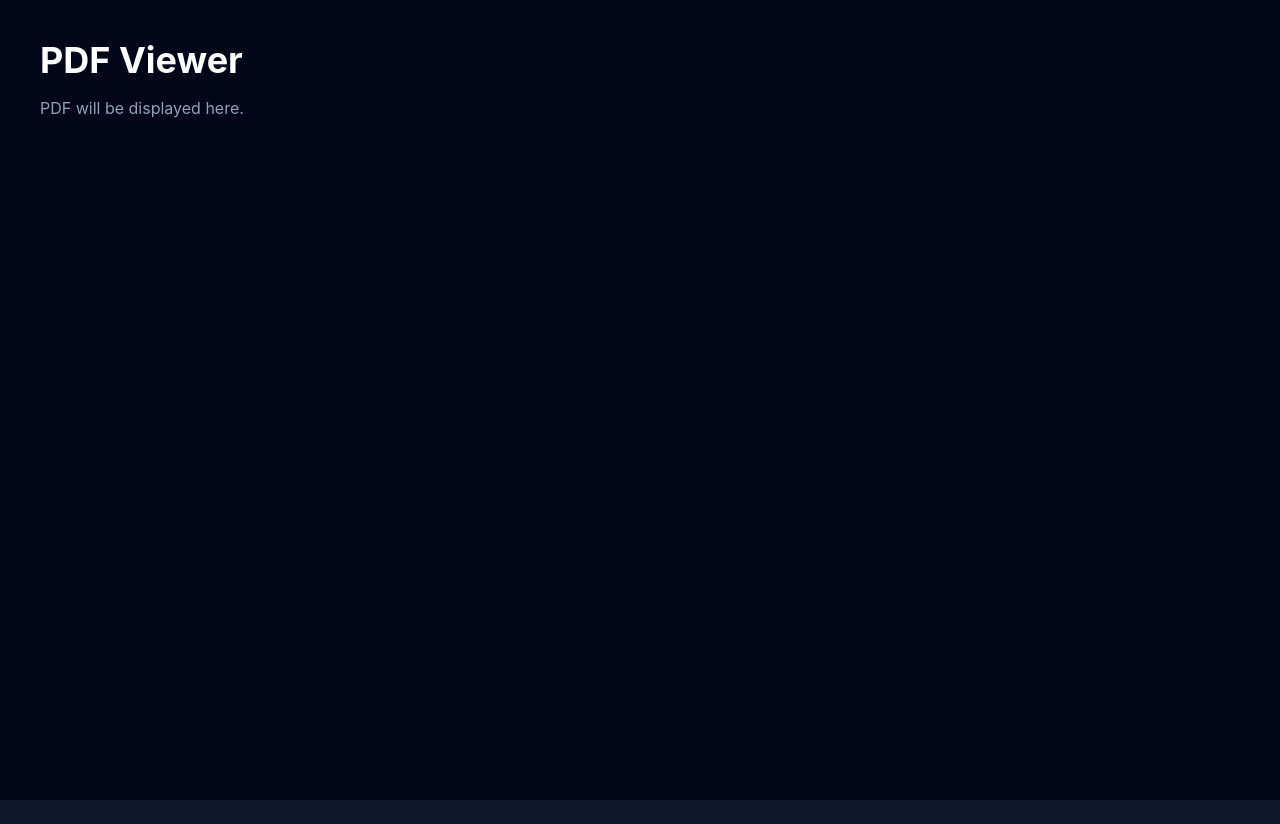
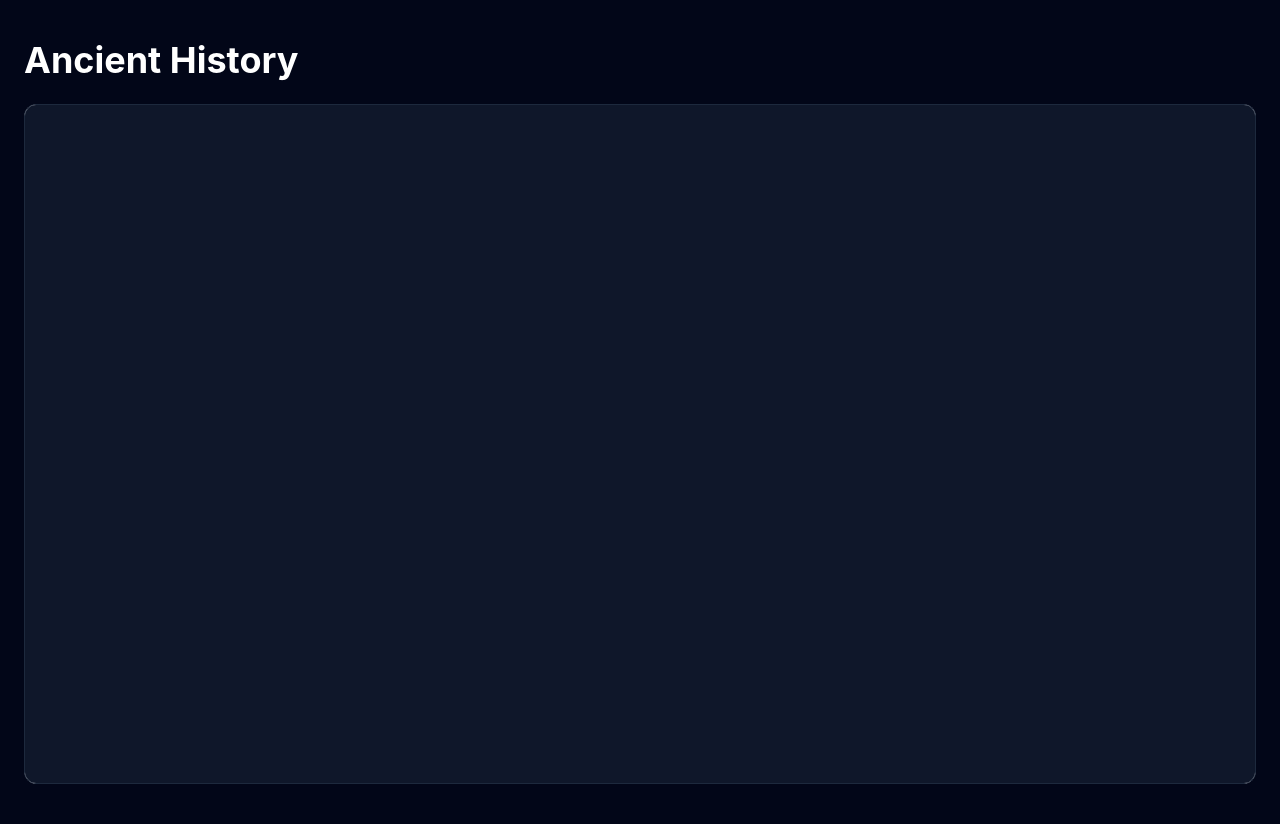
Before and after one commit to Chanduuu018/govt-cracker, a React (Vite) app: page /ssc/notes/1 in a window 1280 px wide. Before the commit the page ends 800 px from the top, so only its background shows below. Built offline with nearby package versions, Linux system fonts and the light colour scheme.

Commit message:
feat: improve hero and navbar UI

```diff
--- a/src/pages/exams/ssc/NoteViewer.tsx
+++ b/src/pages/exams/ssc/NoteViewer.tsx
@@ -1,13 +1,34 @@
+import { useParams } from "react-router-dom";
+import { notes } from "../../../data/ssc/notes";
+
 const NoteViewer = () => {
+  const { id } = useParams();
+
+  const note = notes.find((n) => n.id === Number(id));
+
+  if (!note) {
+    return (
+      <div className="min-h-screen bg-slate-950 flex items-center justify-center text-white">
+        <h1 className="text-3xl font-bold">
+          Note not found
+        </h1>
+      </div>
+    );
+  }
+
   return (
-    <div className="min-h-screen bg-slate-950 p-10 text-white">
-      <h1 className="text-4xl font-bold">
-        PDF Viewer
-      </h1>
+    <div className="min-h-screen bg-slate-950 px-6 py-10">
+      <div className="mx-auto max-w-7xl">
+        <h1 className="mb-6 text-4xl font-bold text-white">
+          {note.title}
+        </h1>
 
-      <p className="mt-4 text-slate-400">
-        PDF will be displayed here.
-      </p>
+        <iframe
+          src={note.file}
+          title={note.title}
+          className="h-[85vh] w-full rounded-xl border border-slate-800 bg-white"
+        />
+      </div>
     </div>
   );
 };
```
